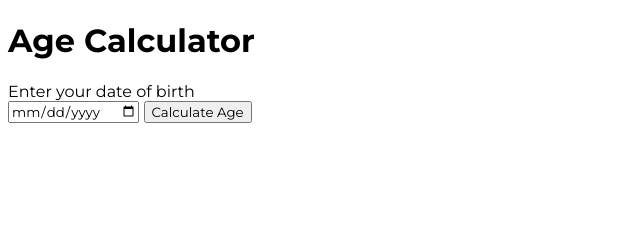
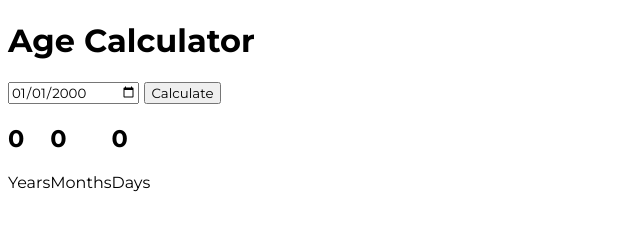
Before and after one commit to HaiderRehman06/classTask-05, a plain HTML site: page index.html in a window 1280 px wide. Shown: the whole page, without its empty margins (0-640 px from the left). Drawn offline with Linux system fonts and the light colour scheme.

Commit message:
html completed now styling it

```diff
--- a/index.html
+++ b/index.html
@@ -8,9 +8,26 @@
 </head>
 <body>
     <h1>Age Calculator</h1>
-    <label for="dob">Enter your date of birth</label><br>
-    <input type="date" id="dob" required>
-    <button onclick="calculateAge()">Calculate Age</button>
-    <script src="./script.js"></script>
+    <div class="container">
+        <input type="date" id="birthday" value="2000-01-01" />
+        <button onclick="calculateAge()">Calculate</button>
+    </div>
+
+    <div class="results">
+        <div class="result-box">
+            <h2 id="years">0</h2>
+            <span>Years</span>
+        </div>
+        <div class="result-box">
+            <h2 id="months">0</h2>
+            <span>Months</span>
+        </div>
+        <div class="result-box">
+            <h2 id="days">0</h2>
+            <span>Days</span>
+        </div>
+    </div>
+
+<script src="./script.js"></script>
 </body>
 </html>
--- a/style.css
+++ b/style.css
@@ -2,3 +2,8 @@
 *{
     font-family: "Montserrat";
 }
+.results{
+    display: flex;
+
+
+}
```
